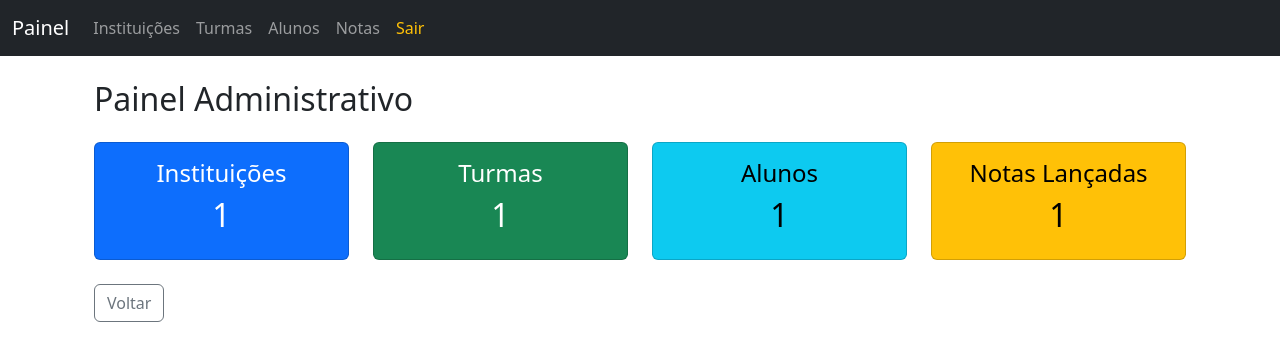
After one commit to fisicorj/webeducsis, a Flask app: page /painel in a window 1280 px wide. The commit adds this page. Shown: the top 361 px of the page. Run offline with Flask 3, Linux system fonts and the light colour scheme; a user stored in the database is signed in; data comes from the database, SQL or seed files in the repository; both versions use the stored data as it was before the commit.

Commit message:
up nvg painel

```diff
--- a/app.py
+++ b/app.py
@@ -105,5 +105,22 @@ def listar_alunos():
     alunos = db.execute(query).fetchall()
     return render_template('grid_notas.html', alunos=alunos)
 
+
+@app.route('/painel')
+def painel():
+    if 'user' not in session:
+        return redirect(url_for('login'))
+    db = get_db()
+    total_instituicoes = db.execute('SELECT COUNT(*) FROM instituicoes').fetchone()[0]
+    total_turmas = db.execute('SELECT COUNT(*) FROM turmas').fetchone()[0]
+    total_alunos = db.execute('SELECT COUNT(*) FROM alunos').fetchone()[0]
+    total_notas = db.execute('SELECT COUNT(*) FROM notas_finais').fetchone()[0]
+    return render_template('painel.html',
+                           total_instituicoes=total_instituicoes,
+                           total_turmas=total_turmas,
+                           total_alunos=total_alunos,
+                           total_notas=total_notas)
+
+
 if __name__ == '__main__':
     app.run(debug=True)
--- /dev/null
+++ b/templates/base.html
@@ -0,0 +1,30 @@
+
+<!DOCTYPE html>
+<html lang="pt-br">
+<head>
+    <meta charset="UTF-8">
+    <title>{% block title %}Sistema Escolar{% endblock %}</title>
+    <link href="https://cdn.jsdelivr.net/npm/bootstrap@5.3.0/dist/css/bootstrap.min.css" rel="stylesheet">
+</head>
+<body>
+{% if session.get('user') %}
+<nav class="navbar navbar-expand-lg navbar-dark bg-dark">
+  <div class="container-fluid">
+    <a class="navbar-brand" href="{{ url_for('home') }}">Painel</a>
+    <div class="collapse navbar-collapse">
+      <ul class="navbar-nav me-auto mb-2 mb-lg-0">
+        <li class="nav-item"><a class="nav-link" href="{{ url_for('instituicoes') }}">Instituições</a></li>
+        <li class="nav-item"><a class="nav-link" href="{{ url_for('turmas') }}">Turmas</a></li>
+        <li class="nav-item"><a class="nav-link" href="{{ url_for('alunos') }}">Alunos</a></li>
+        <li class="nav-item"><a class="nav-link" href="{{ url_for('listar_alunos') }}">Notas</a></li>
+        <li class="nav-item"><a class="nav-link text-warning" href="{{ url_for('logout') }}">Sair</a></li>
+      </ul>
+    </div>
+  </div>
+</nav>
+{% endif %}
+<div class="container mt-4">
+{% block content %}{% endblock %}
+</div>
+</body>
+</html>
--- /dev/null
+++ b/templates/painel.html
@@ -0,0 +1,34 @@
+{% extends "base.html" %}
+{% block title %}Painel{% endblock %}
+{% block content %}
+<div class="container mt-4">
+    <h2 class="mb-4">Painel Administrativo</h2>
+    <div class="row g-4">
+        <div class="col-md-3">
+            <div class="card text-bg-primary text-center p-3">
+                <h4>Instituições</h4>
+                <h2>{{ total_instituicoes }}</h2>
+            </div>
+        </div>
+        <div class="col-md-3">
+            <div class="card text-bg-success text-center p-3">
+                <h4>Turmas</h4>
+                <h2>{{ total_turmas }}</h2>
+            </div>
+        </div>
+        <div class="col-md-3">
+            <div class="card text-bg-info text-center p-3">
+                <h4>Alunos</h4>
+                <h2>{{ total_alunos }}</h2>
+            </div>
+        </div>
+        <div class="col-md-3">
+            <div class="card text-bg-warning text-center p-3">
+                <h4>Notas Lançadas</h4>
+                <h2>{{ total_notas }}</h2>
+            </div>
+        </div>
+    </div>
+    <a href="/" class="btn btn-outline-secondary mt-4">Voltar</a>
+</div>
+{% endblock %}
```
Also changed, not shown: templates/alunos.html (+4 -11 lines), templates/grid_notas.html (+4 -11 lines), templates/instituicoes.html (+4 -11 lines), templates/notas.html (+4 -11 lines), templates/turmas.html (+4 -11 lines), controle_turma_integrado.db (deleted).
